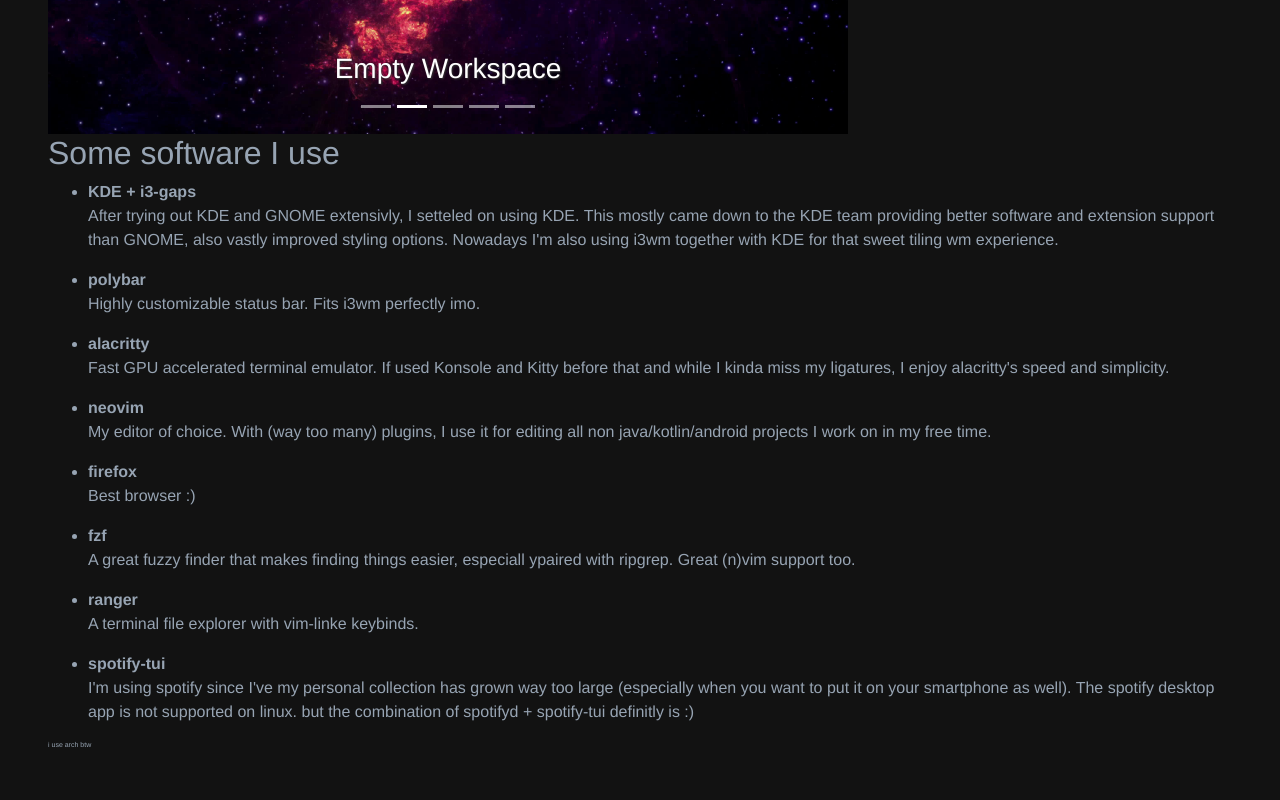
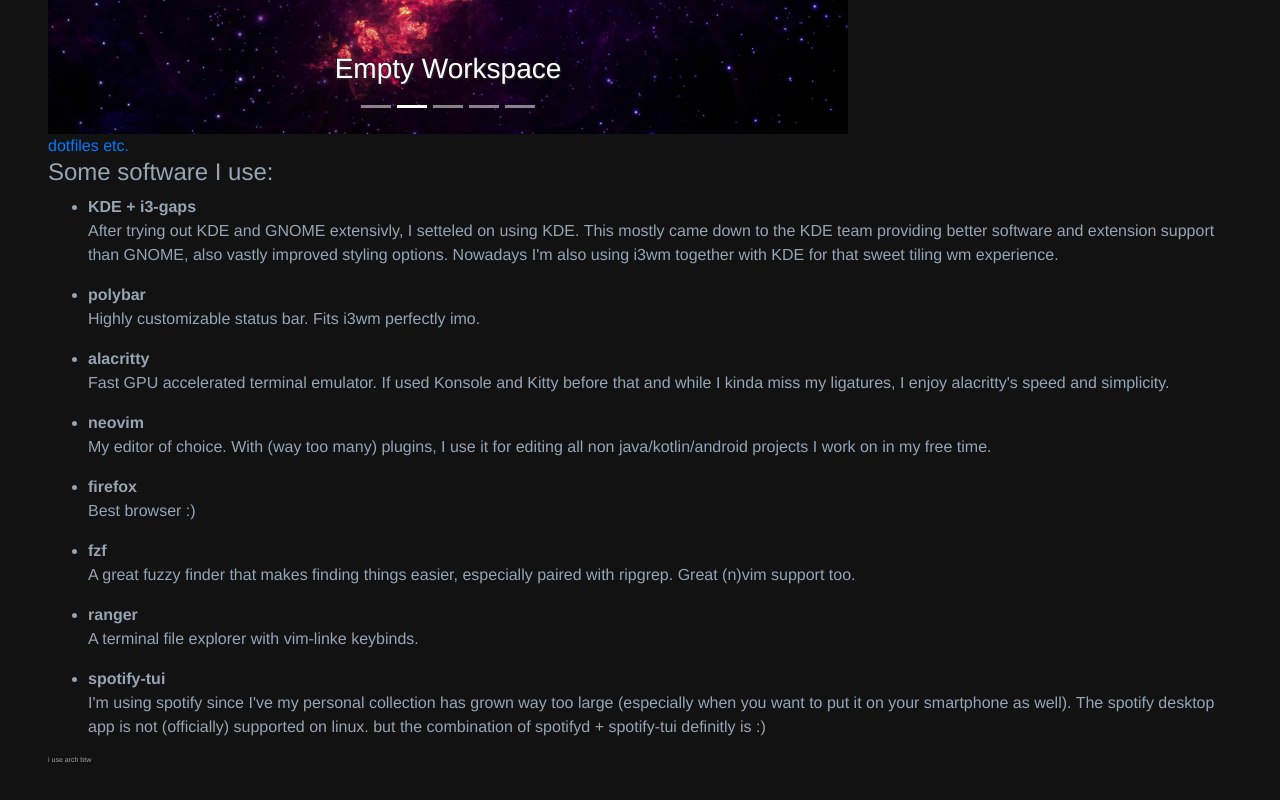
Before and after one commit to clemak27/clemak27.github.io, a Nuxt app: page /linux_setup in a window 1280 px wide. Shown: the part 476-1276 px from the top of the page. Built offline with nearby package versions, Linux system fonts and the light colour scheme.

Commit message:
update linux setup page

```diff
--- a/pages/linux_setup.vue
+++ b/pages/linux_setup.vue
@@ -3,7 +3,8 @@
     <h1> My Linux Setup </h1>
     <Gallery />
 
-    <h2> Some software I use </h2>
+    <a href="https://github.com/clemak27/linux_setup">dotfiles etc.</a>
+    <h4> Some software I use: </h4>
     <ul>
       <li> KDE + i3-gaps </li>
       <p> After trying out KDE and GNOME extensivly, I setteled on using KDE. This mostly came down to the KDE team providing better software and extension support than GNOME, also vastly improved styling options. Nowadays I'm also using i3wm together with KDE for that sweet tiling wm experience. </p>
@@ -16,11 +17,11 @@
       <li> firefox </li>
       <p> Best browser :) </p>
       <li> fzf </li>
-      <p> A great fuzzy finder that makes finding things easier, especiall ypaired with ripgrep. Great (n)vim support too. </p>
+      <p> A great fuzzy finder that makes finding things easier, especially paired with ripgrep. Great (n)vim support too. </p>
       <li> ranger </li>
       <p> A terminal file explorer with vim-linke keybinds. </p>
       <li> spotify-tui </li>
-      <p> I'm using spotify since I've my personal collection has grown way too large (especially when you want to put it on your smartphone as well). The spotify desktop app is not supported on linux. but the combination of spotifyd + spotify-tui definitly is :) </p>
+      <p> I'm using spotify since I've my personal collection has grown way too large (especially when you want to put it on your smartphone as well). The spotify desktop app is not (officially) supported on linux. but the combination of spotifyd + spotify-tui definitly is :) </p>
     </ul>
     <div id="btw">i use arch btw</div>
   </div>
```
